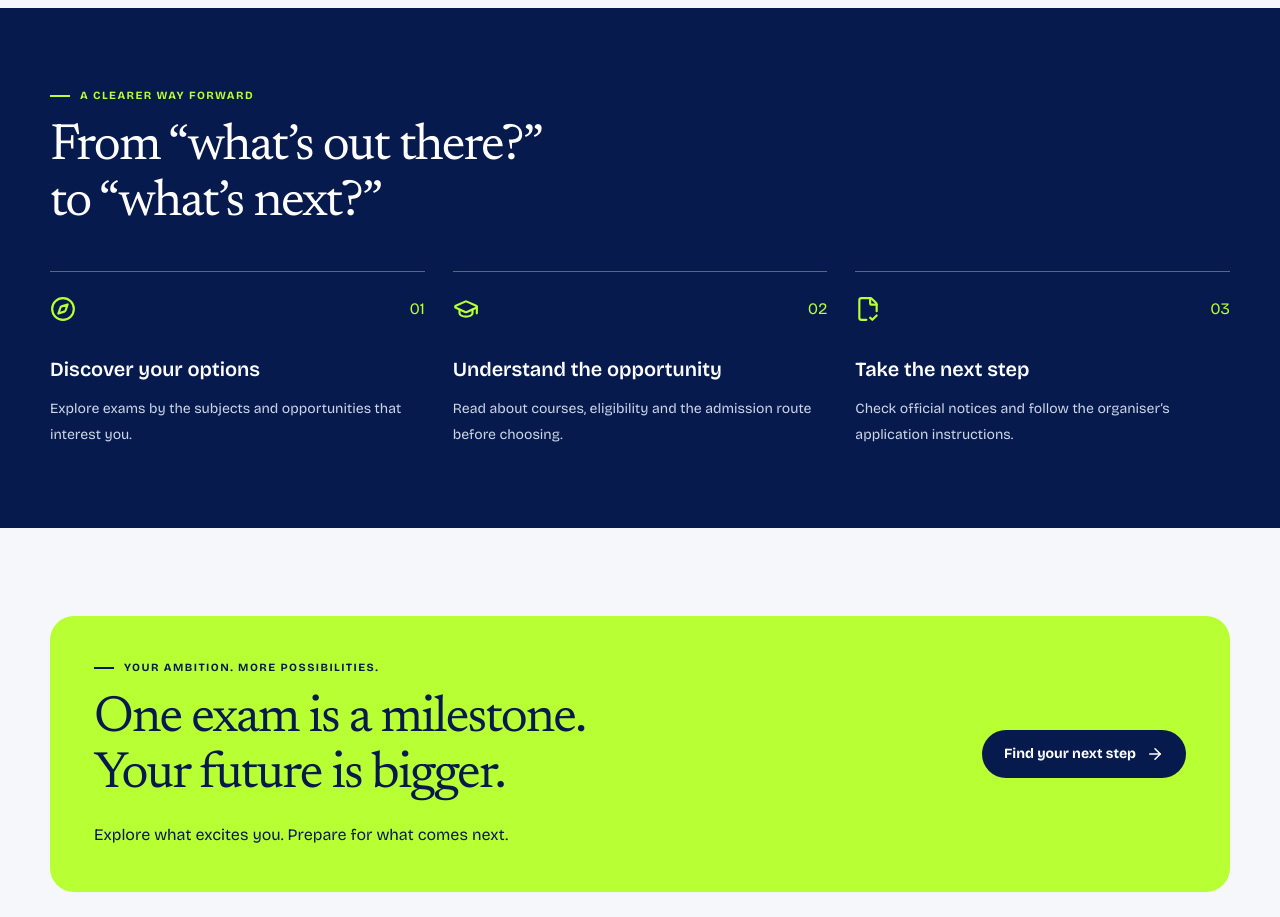
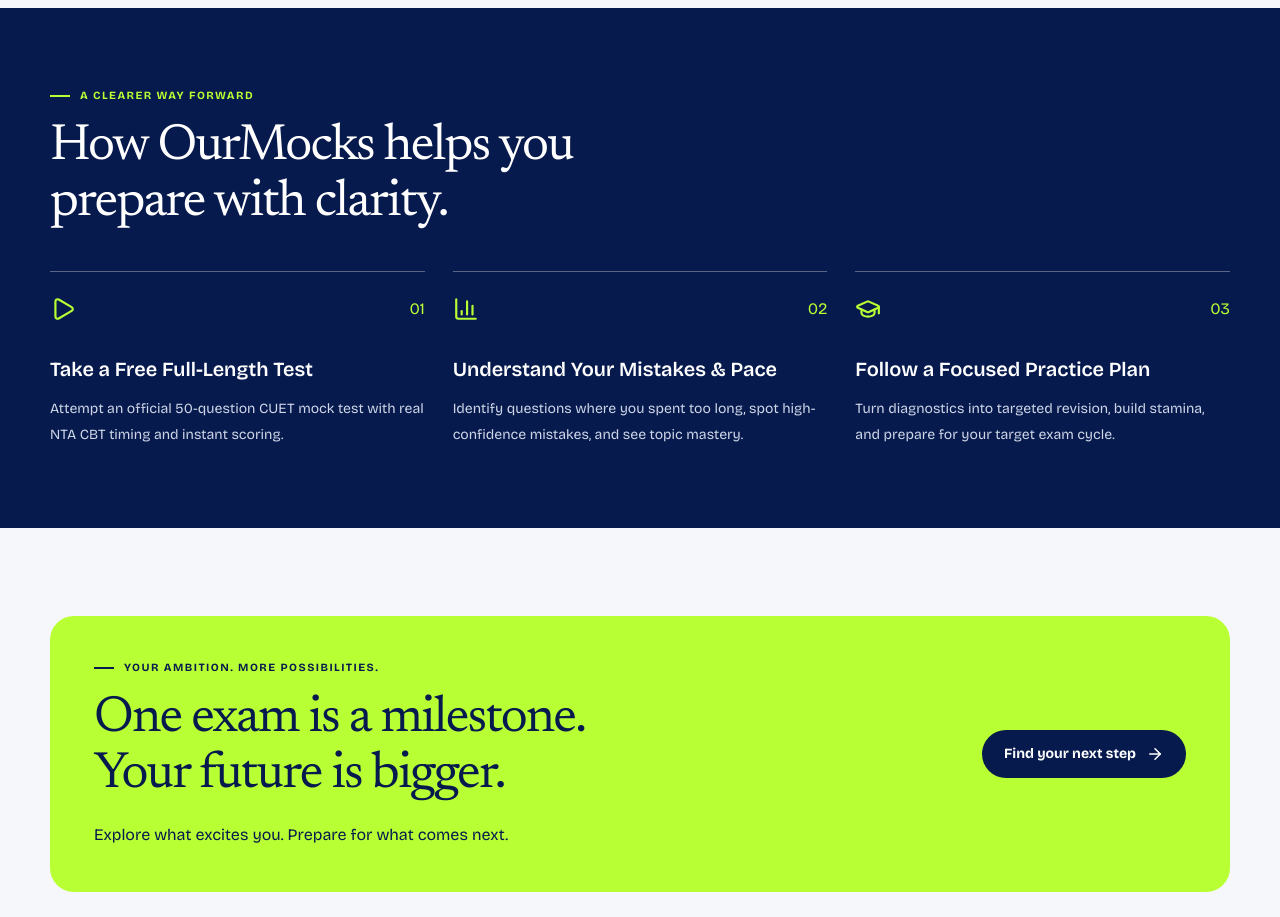
Before and after one commit to sanjuwork-tech/mocktest, a Next.js app: page / in a window 1280 px wide. Shown: the part 3060-3977 px from the top of the page. Built offline with nearby package versions, Linux system fonts and the light colour scheme; no server answers.

Commit message:
feat: align homepage how-it-works micro-flow with free full test and diagnostic plan

```diff
--- a/src/app/page.tsx
+++ b/src/app/page.tsx
@@ -6,6 +6,8 @@
   FileCheck2,
   GraduationCap,
   MoveUpRight,
+  Play,
+  BarChart3,
 } from "lucide-react";
 import { PathwayDepth } from "@/components/motion/pathway-depth";
 import { exams } from "@/data/exams";
@@ -233,29 +235,29 @@
         <div className="page-shell">
           <p className="eyebrow">A clearer way forward</p>
           <h2>
-            From “what’s out there?”
+            How OurMocks helps you
             <br />
-            to “what’s next?”
+            prepare with clarity.
           </h2>
           <div className="how-grid">
             {[
               [
-                Compass,
+                Play,
                 "01",
-                "Discover your options",
-                "Explore exams by the subjects and opportunities that interest you.",
+                "Take a Free Full-Length Test",
+                "Attempt an official 50-question CUET mock test with real NTA CBT timing and instant scoring.",
+              ],
+              [
+                BarChart3,
+                "02",
+                "Understand Your Mistakes & Pace",
+                "Identify questions where you spent too long, spot high-confidence mistakes, and see topic mastery.",
               ],
               [
                 GraduationCap,
-                "02",
-                "Understand the opportunity",
-                "Read about courses, eligibility and the admission route before choosing.",
-              ],
-              [
-                FileCheck2,
                 "03",
-                "Take the next step",
-                "Check official notices and follow the organiser’s application instructions.",
+                "Follow a Focused Practice Plan",
+                "Turn diagnostics into targeted revision, build stamina, and prepare for your target exam cycle.",
               ],
             ].map(([Icon, number, title, copy]) => {
               const StepIcon = Icon as typeof Compass;
```
